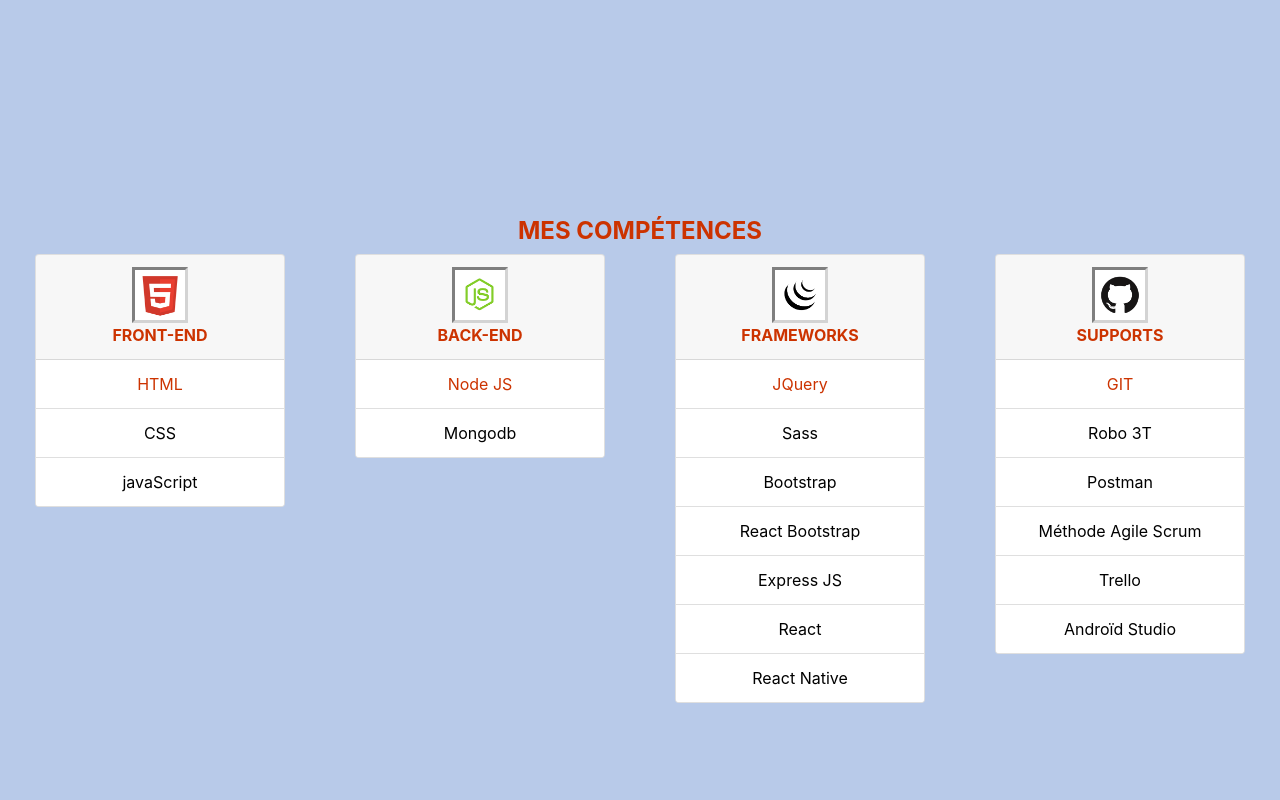
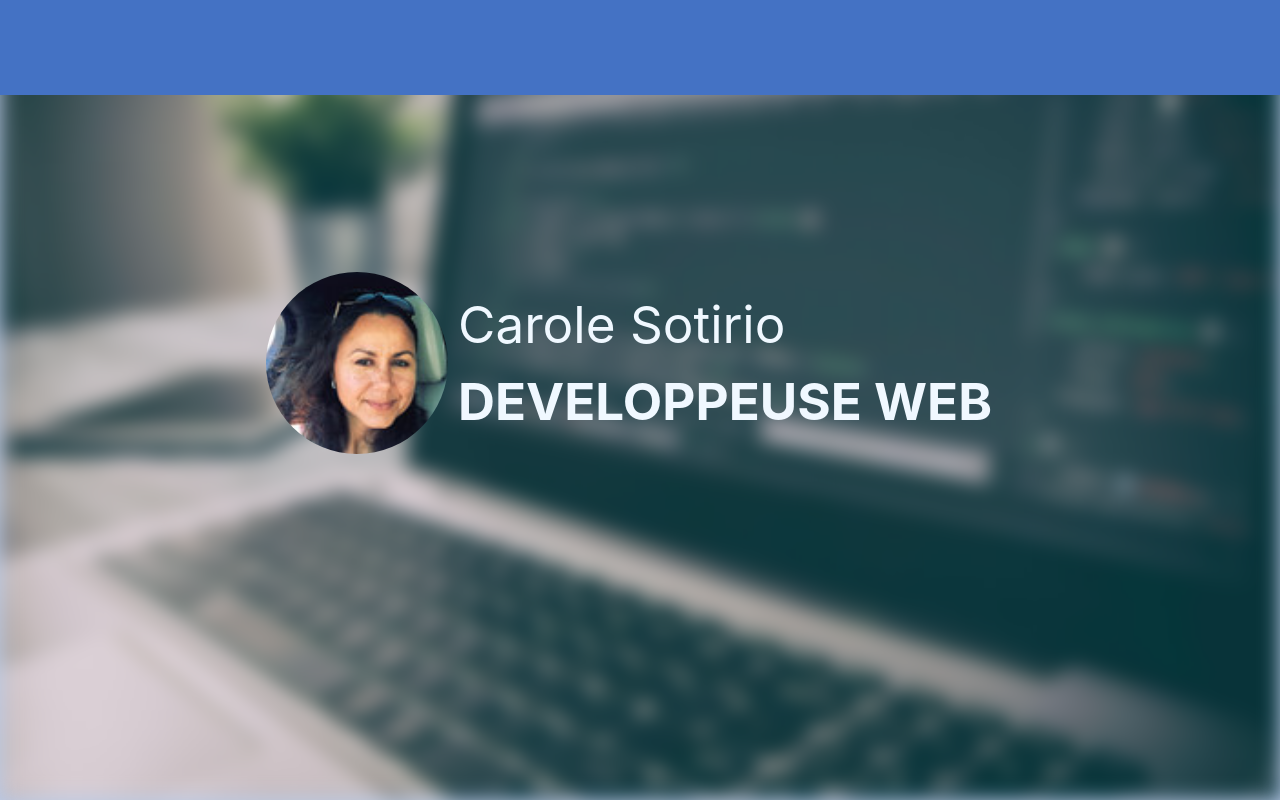
Before and after one commit to CSO-DEV/ReactPortfolio, a React (Create React App) app: page / in a window 1280 px wide. Built offline with nearby package versions, Linux system fonts and the light colour scheme.

Commit message:
affichage initial

```diff
--- a/src/assets/Technologie/style.scss
+++ b/src/assets/Technologie/style.scss
@@ -1,6 +1,6 @@
 @import "../../components/App/style.scss";
 .technologie {
-  display: flex; //a retirer
+  //display: flex; //a retirer
   .listeTechno {
     display: flex;
     flex-direction: row;
@@ -9,7 +9,7 @@
     .carteTechno {
       width: 250px;
       height: fit-content;
-      margin: 0 10px 0 10px;
+      margin: 0 10px 10px 10px;
     }
   }
   .TechnoTitre {
--- a/src/components/Homepage/Homepage.js
+++ b/src/components/Homepage/Homepage.js
@@ -47,12 +47,12 @@
   }
   return (
     <div className="homepage" id="homepage">
-      {/*identiteTaille()}
+      {identiteTaille()}
       <Navigation />
       {imageHomepage()}
       {sequence()}
       <Presentation />
-  <Formation />*/}
+      <Formation />
       <Technologie />
       <Portfolio />
       <Contact />
```
